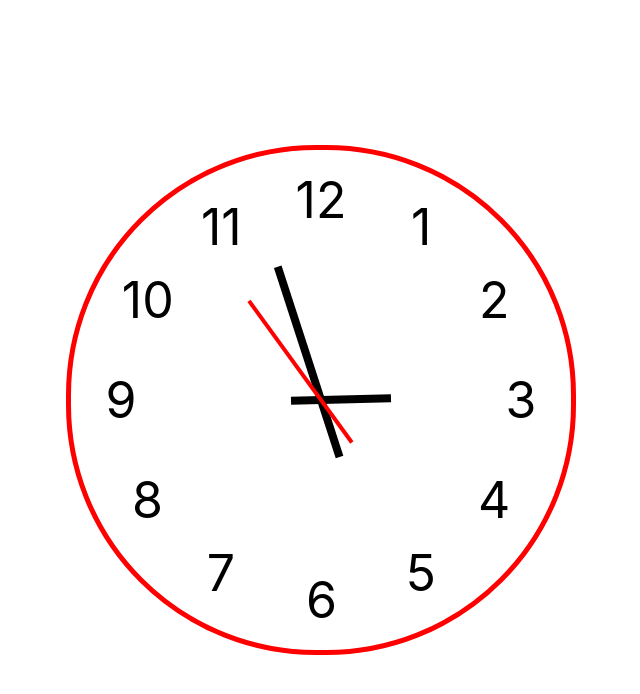
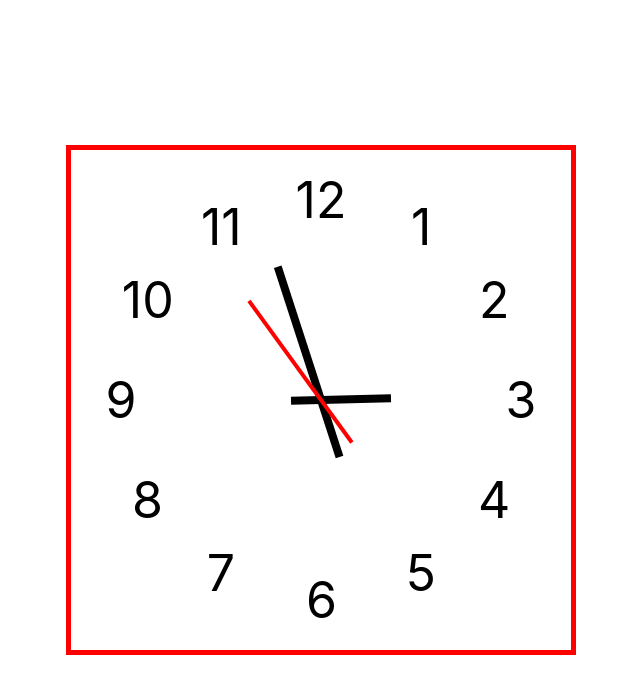
Before and after one commit to zjh1687/AnalogClock, a React (Create React App) app: page / in a window 1280 px wide. Shown: the top 694 px of the page, without its empty margins (319-959 px from the left). Built offline with nearby package versions, Linux system fonts and the light colour scheme.

Commit message:
툽팁 기능 추가

```diff
--- a/src/analogClock/AnalogClock.tsx
+++ b/src/analogClock/AnalogClock.tsx
@@ -1,10 +1,12 @@
-import React from 'react';
+import React, { useEffect, useRef } from 'react';
 import { useTimeDispatch, useTimeSelector } from 'src/store/hook';
 import { setHour, setMinute, setSecond } from 'src/store/reducer';
 import ClockHand from './components/ClockHand';
 import HourNumber from './components/HourNumber';
 
 function AnalogClock() {
+  const rootRef = useRef<HTMLDivElement>(null);
+  const tooltipRef = useRef<HTMLDivElement>(null);
   const dispatch = useTimeDispatch();
   const { hour, second, minute } = useTimeSelector((state) => state);
 
@@ -16,11 +18,28 @@ function AnalogClock() {
     dispatch(setSecond(time.getSeconds()));
   }, 1000);
 
+  const handleTooltip = (e: MouseEvent) => {
+    console.log(e.clientX, rootRef.current!.clientWidth);
+    tooltipRef.current!.style.left = e.offsetX - 20 + 'px';
+    tooltipRef.current!.style.top = e.offsetY - 60 + 'px';
+  };
+
+  useEffect(() => {
+    rootRef.current?.addEventListener('mousemove', (e) => {
+      handleTooltip(e);
+    });
+    return () => {
+      rootRef.current?.removeEventListener('mousemove', (e) => {
+        handleTooltip(e);
+      });
+    };
+  }, []);
+
   const clockNumberArr = Array.from({ length: 12 }, (v, i) => i);
 
   return (
     <div className="clock-wrapper">
-      <div className="clock-circle">
+      <div className="clock-circle" ref={rootRef}>
         <div className="hour">
           {clockNumberArr.map((i) => {
             return <HourNumber key={`hour+${i}`} number={i + 1} />;
@@ -37,6 +56,9 @@ function AnalogClock() {
         <ClockHand color="black" width="8px" height="40%" deg={minute * 6} />
         {/* 초침 */}
         <ClockHand color="red" width="4px" height="35%" deg={second * 6} />
+        <div className="tooltip" ref={tooltipRef}>
+          현재시각:{`${hour}시 ${minute}분 ${second}초`}
+        </div>
       </div>
     </div>
   );
--- a/src/analogClock/components/HourNumber.tsx
+++ b/src/analogClock/components/HourNumber.tsx
@@ -2,14 +2,14 @@ import React from 'react';
 
 function HourNumber(props: { number: number }) {
   return (
-    <div
+    <span
       className="hour-number"
       style={{ transform: `rotate(${props.number * 30}deg)` }}
     >
       <p style={{ transform: `rotate(-${props.number * 30}deg)` }}>
         {props.number}
       </p>
-    </div>
+    </span>
   );
 }
 
--- a/src/styles/analogClock/index.scss
+++ b/src/styles/analogClock/index.scss
@@ -6,11 +6,10 @@
   justify-content: center;
   //시계틀
   .clock-circle {
-    position: absolute;
+    position: relative;
     width: 500px;
     height: 500px;
     border: 5px solid red;
-    border-radius: 250px;
     //시간 숫자
     .hour-number {
       font-size: 50px;
@@ -30,5 +29,17 @@
       left: 50%;
       transform-origin: 50% 70%;
     }
+    &:hover {
+      .tooltip {
+        visibility: visible;
+      }
+    }
+    .tooltip {
+      visibility: hidden;
+      width: 200px;
+      color: black;
+      z-index: 10;
+      position: absolute;
+    }
   }
 }
```
